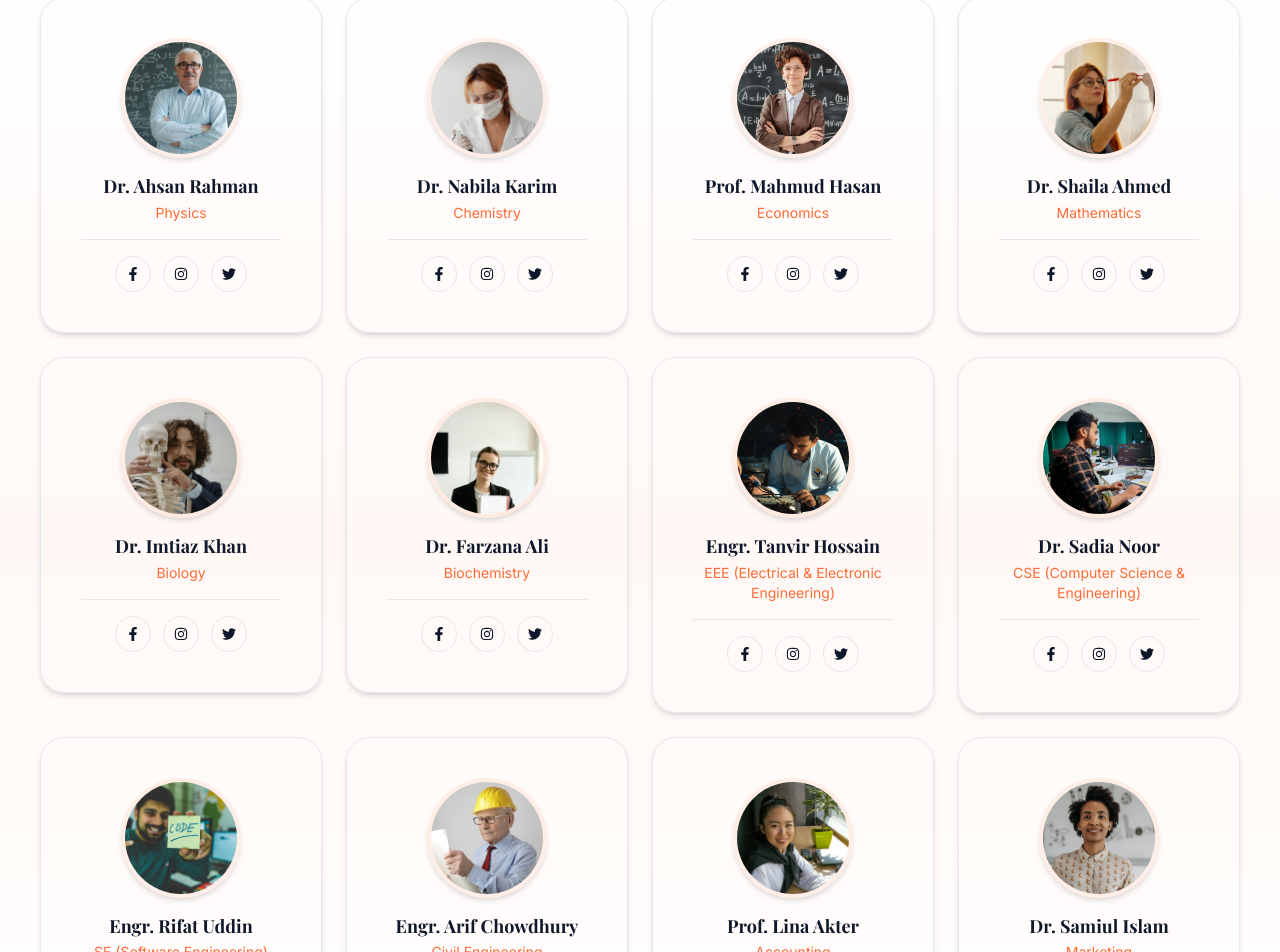
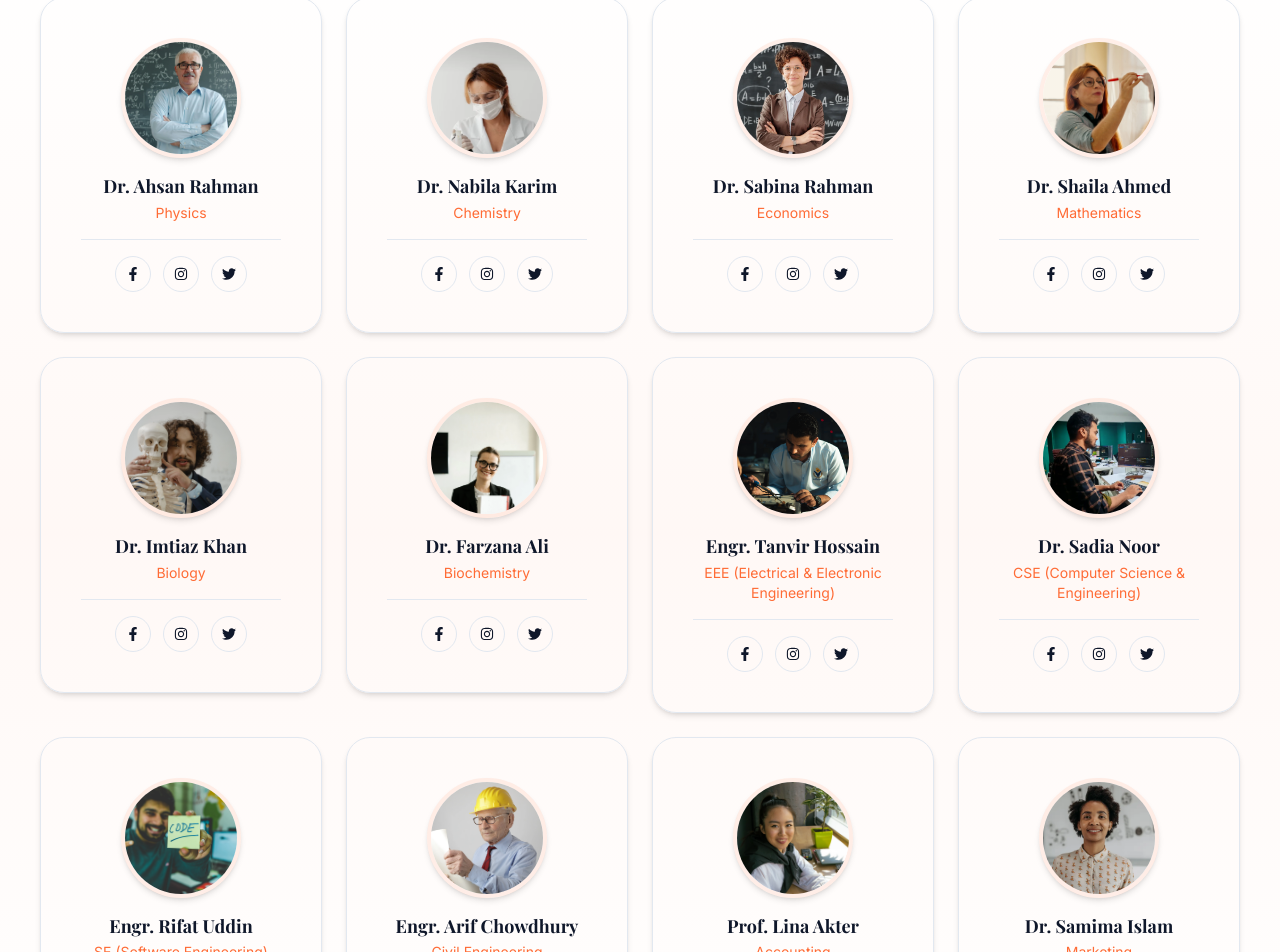
Before and after one commit to almahmud-dev/qeducato-platform, a Next.js app: page /teachers in a window 1280 px wide. Shown: the part 657-1609 px from the top of the page. Built offline with nearby package versions, Linux system fonts and the light colour scheme; a web font is replaced by a local one.

Commit message:
teacher Data some change

```diff
--- a/src/app/(marketing)/teachers/page.jsx
+++ b/src/app/(marketing)/teachers/page.jsx
@@ -4,7 +4,7 @@ import PartnersStrip from "@/components/teachers/PartnersStrip";
 import ExpertTeachers from "@/components/teachers/ExpertTeachers";
 
 export const metadata = {
-  title: "Our Teacher | EduFilos",
+  title: "Our Teacher | Qeducato",
   description: "Meet our expert teaching staff",
 };
 
--- a/src/helper/teachers/teachersData.js
+++ b/src/helper/teachers/teachersData.js
@@ -15,7 +15,7 @@ export const teachersData = [
     experience: "14 Years",
     phone: "+880 1711 223344",
     email: "ahsan.rahman@unisaas.edu",
-    bio: "Dr. Ahsan Rahman is a dedicated Physics faculty member specializing in modern theoretical and applied physics. He focuses on simplifying complex concepts through real-world applications and interactive SaaS-based learning systems designed for higher education.",
+    bio: "With more than 14 years of teaching experience, Dr. Ahsan Rahman has built a reputation for making Physics both practical and engaging. His classes encourage students to explore how physical laws influence everyday technologies, from renewable energy systems to modern communication devices. He combines theoretical foundations with hands-on problem-solving techniques, helping learners develop strong analytical skills and scientific curiosity. Students appreciate his approachable teaching style, real-world examples, and commitment to creating an interactive learning environment.",
     social: { facebook: "#", instagram: "#", twitter: "#" },
   },
   {
@@ -29,21 +29,21 @@ export const teachersData = [
     experience: "11 Years",
     phone: "+880 1711 223345",
     email: "nabila.karim@unisaas.edu",
-    bio: "Dr. Nabila Karim specializes in Organic and Analytical Chemistry. She integrates SaaS-based lab simulations into her teaching to make chemical experiments more accessible and engaging for university students.",
+    bio: "Dr. Nabila Karim is an experienced Chemistry educator known for her ability to simplify complex chemical concepts into understandable and engaging lessons. Over the years, she has guided hundreds of students through Organic and Analytical Chemistry while promoting critical thinking and laboratory-based learning. Her teaching emphasizes practical applications, research awareness, and scientific accuracy, helping students gain confidence in both academic and professional settings.",
     social: { facebook: "#", instagram: "#", twitter: "#" },
   },
   {
     id: 3,
-    slug: "prof-mahmud-hasan-economics",
-    name: "Prof. Mahmud Hasan",
+    slug: "dr-sabina-rahman-economics",
+    name: "Dr. Sabina Rahman",
     role: "Economics",
     avatar: "/images/teacher/economics.webp",
     courses: 4,
     students: 200,
     experience: "16 Years",
     phone: "+880 1711 223346",
-    email: "mahmud.hasan@unisaas.edu",
-    bio: "Prof. Mahmud Hasan teaches Economics with a strong focus on data-driven decision making, digital economies, and SaaS business models shaping modern global markets.",
+    email: "sabina.rahman@unisaas.edu",
+    bio: "Dr. Sabina Rahman is a dedicated Economics educator with over 16 years of teaching experience, helping students develop a deep understanding of economic principles and their practical applications in the modern world. Her teaching approach combines real-world case studies, analytical thinking, and interactive discussions to make complex economic concepts easy to understand. She specializes in macroeconomics, development economics, digital markets, and contemporary business trends. Known for her supportive mentorship and engaging classroom environment, Dr. Rahman is passionate about preparing students to think critically, solve real-world challenges, and confidently contribute to an increasingly interconnected global economy.",
     social: { facebook: "#", instagram: "#", twitter: "#" },
   },
   {
@@ -57,7 +57,7 @@ export const teachersData = [
     experience: "13 Years",
     phone: "+880 1711 223347",
     email: "shaila.ahmed@unisaas.edu",
-    bio: "Dr. Shaila Ahmed is a Mathematics expert focusing on applied calculus, algebra, and computational mathematics, using SaaS-powered visualization tools to enhance student understanding.",
+    bio: "Dr. Shaila Ahmed brings over 13 years of experience in teaching Mathematics at the university level. She is passionate about helping students develop logical reasoning, problem-solving abilities, and confidence in quantitative analysis. Her expertise spans calculus, algebra, statistics, and computational mathematics. Through clear explanations and interactive learning strategies, she makes challenging mathematical concepts accessible to learners from diverse academic backgrounds.",
     social: { facebook: "#", instagram: "#", twitter: "#" },
   },
   {
@@ -71,7 +71,7 @@ export const teachersData = [
     experience: "10 Years",
     phone: "+880 1711 223348",
     email: "imtiaz.khan@unisaas.edu",
-    bio: "Dr. Imtiaz Khan focuses on cellular biology and genetics, integrating SaaS-based virtual labs to help students explore biological systems in an interactive environment.",
+    bio: "Dr. Imtiaz Khan is a Biology faculty member with extensive experience in cellular biology, genetics, and life sciences education. He believes that understanding biological systems requires curiosity, observation, and practical exploration. His classes often connect scientific theories with real-world biological phenomena, enabling students to appreciate the relevance of biology in healthcare, environmental studies, and modern research.",
     social: { facebook: "#", instagram: "#", twitter: "#" },
   },
   {
@@ -85,7 +85,7 @@ export const teachersData = [
     experience: "9 Years",
     phone: "+880 1711 223349",
     email: "farzana.ali@unisaas.edu",
-    bio: "Dr. Farzana Ali specializes in Biochemistry with a focus on molecular processes and healthcare applications, enhanced through SaaS-based simulation learning systems.",
+    bio: "Dr. Farzana Ali specializes in Biochemistry and has spent nearly a decade helping students understand the molecular processes that drive living organisms. Her teaching combines scientific depth with practical relevance, particularly in areas related to healthcare, nutrition, and biotechnology. Students value her supportive approach, attention to detail, and ability to explain advanced biochemical concepts in a clear and relatable manner.",
     social: { facebook: "#", instagram: "#", twitter: "#" },
   },
   {
@@ -99,7 +99,7 @@ export const teachersData = [
     experience: "12 Years",
     phone: "+880 1711 223350",
     email: "tanvir.hossain@unisaas.edu",
-    bio: "Engr. Tanvir Hossain teaches Electrical and Electronic Engineering with a focus on circuit design, embedded systems, and SaaS-based engineering simulation platforms.",
+    bio: "Engr. Tanvir Hossain is an accomplished Electrical and Electronic Engineering educator with expertise in circuit analysis, embedded systems, and modern electronics. He focuses on bridging the gap between classroom learning and industry practices, preparing students to solve engineering challenges with confidence. His courses emphasize innovation, practical design skills, and the latest technological developments shaping the engineering sector.",
     social: { facebook: "#", instagram: "#", twitter: "#" },
   },
   {
@@ -113,7 +113,7 @@ export const teachersData = [
     experience: "11 Years",
     phone: "+880 1711 223351",
     email: "sadia.noor@unisaas.edu",
-    bio: "Dr. Sadia Noor is a Computer Science expert specializing in AI, web technologies, and SaaS architecture, preparing students for modern software industries.",
+    bio: "Dr. Sadia Noor is a Computer Science educator with a strong passion for emerging technologies, software development, and artificial intelligence. Throughout her teaching career, she has helped students build both technical expertise and problem-solving capabilities required in today's digital economy. Her classes encourage creativity, collaboration, and hands-on learning while exploring modern computing concepts and industry trends.",
     social: { facebook: "#", instagram: "#", twitter: "#" },
   },
   {
@@ -127,7 +127,7 @@ export const teachersData = [
     experience: "10 Years",
     phone: "+880 1711 223352",
     email: "rifat.uddin@unisaas.edu",
-    bio: "Engr. Rifat Uddin focuses on Software Engineering principles, SaaS product development, and scalable system architecture used in modern tech industries.",
+    bio: "Engr. Rifat Uddin has dedicated his career to teaching Software Engineering and guiding students through the principles of building reliable, scalable, and maintainable software systems. His academic approach blends software design, project management, and real-world development practices. Students benefit from his industry-oriented perspective and practical insights into modern software development workflows.",
     social: { facebook: "#", instagram: "#", twitter: "#" },
   },
   {
@@ -141,7 +141,7 @@ export const teachersData = [
     experience: "15 Years",
     phone: "+880 1711 223353",
     email: "arif.chowdhury@unisaas.edu",
-    bio: "Engr. Arif Chowdhury is a Civil Engineering specialist focusing on structural design and smart infrastructure planning with SaaS-based modeling tools.",
+    bio: "With over 15 years of experience in Civil Engineering education, Engr. Arif Chowdhury is committed to preparing future engineers for the challenges of infrastructure development and urban planning. His expertise includes structural engineering, construction management, and sustainable design practices. He encourages students to think critically about how engineering solutions can improve communities and support long-term development goals.",
     social: { facebook: "#", instagram: "#", twitter: "#" },
   },
   {
@@ -155,21 +155,21 @@ export const teachersData = [
     experience: "12 Years",
     phone: "+880 1711 223354",
     email: "lina.akter@unisaas.edu",
-    bio: "Prof. Lina Akter teaches Accounting and Financial Management with a focus on digital finance systems and SaaS-based accounting solutions for businesses.",
+    bio: "Prof. Lina Akter is a respected Accounting and Finance educator with extensive experience in financial reporting, business management, and corporate accounting practices. She helps students understand how financial information supports effective decision-making in organizations. Her teaching style combines theoretical knowledge with practical business scenarios, ensuring students develop both technical competence and professional confidence.",
     social: { facebook: "#", instagram: "#", twitter: "#" },
   },
   {
     id: 12,
-    slug: "dr-samiul-islam-marketing",
-    name: "Dr. Samiul Islam",
+    slug: "dr-samima-islam-marketing",
+    name: "Dr. Samima Islam",
     role: "Marketing",
     avatar: "/images/teacher/marketing.webp",
     courses: 5,
     students: 230,
     experience: "13 Years",
     phone: "+880 1711 223355",
-    email: "samiul.islam@unisaas.edu",
-    bio: "Dr. Samiul Islam specializes in Digital Marketing, SaaS growth strategies, and consumer behavior analytics, helping students understand modern business ecosystems.",
+    email: "samima.islam@unisaas.edu",
+    bio: "Dr. Samima Islam is a Marketing specialist with more than a decade of experience teaching consumer behavior, brand management, and digital marketing strategies. She is passionate about helping students understand how businesses connect with audiences in an increasingly competitive marketplace. Through case studies, market analysis, and real-world examples, she prepares learners to think creatively and make data-informed marketing decisions.",
     social: { facebook: "#", instagram: "#", twitter: "#" },
   },
 ];
--- a/src/helper/teachers/teachersDetails/details.js
+++ /dev/null
@@ -1,12 +0,0 @@
-const teacherDetails = {
-  id: 1,
-  name: "মাওলানা আবদুল করিম",
-  subject: "আরবি",
-  phone: "01712345678",
-  email: "abdul.karim@edufilos.com",
-  address: "ঢাকা, বাংলাদেশ",
-  joiningDate: "2024-01-15",
-  salary: 15000,
-};
-
-export default teacherDetails;
```
